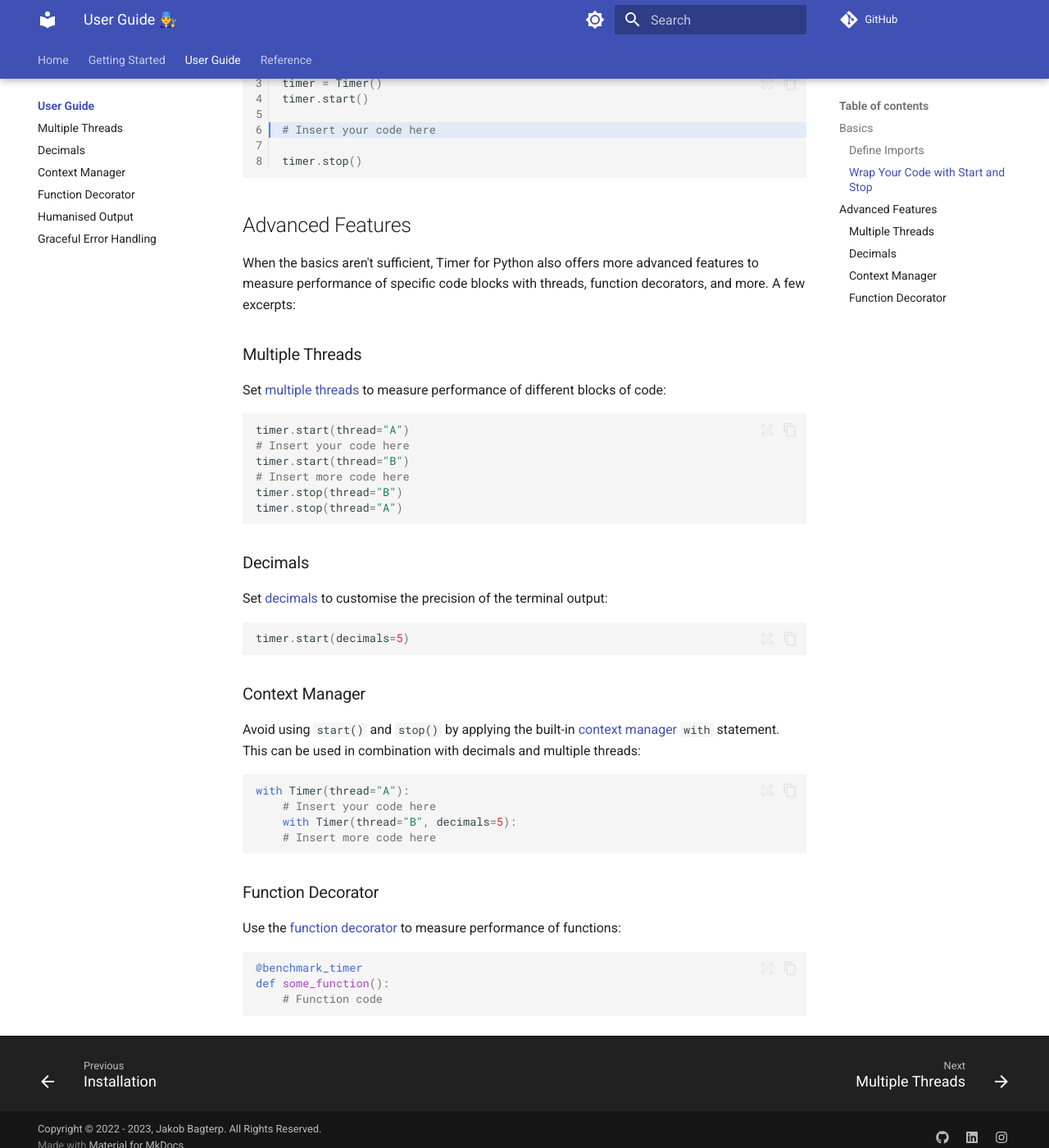
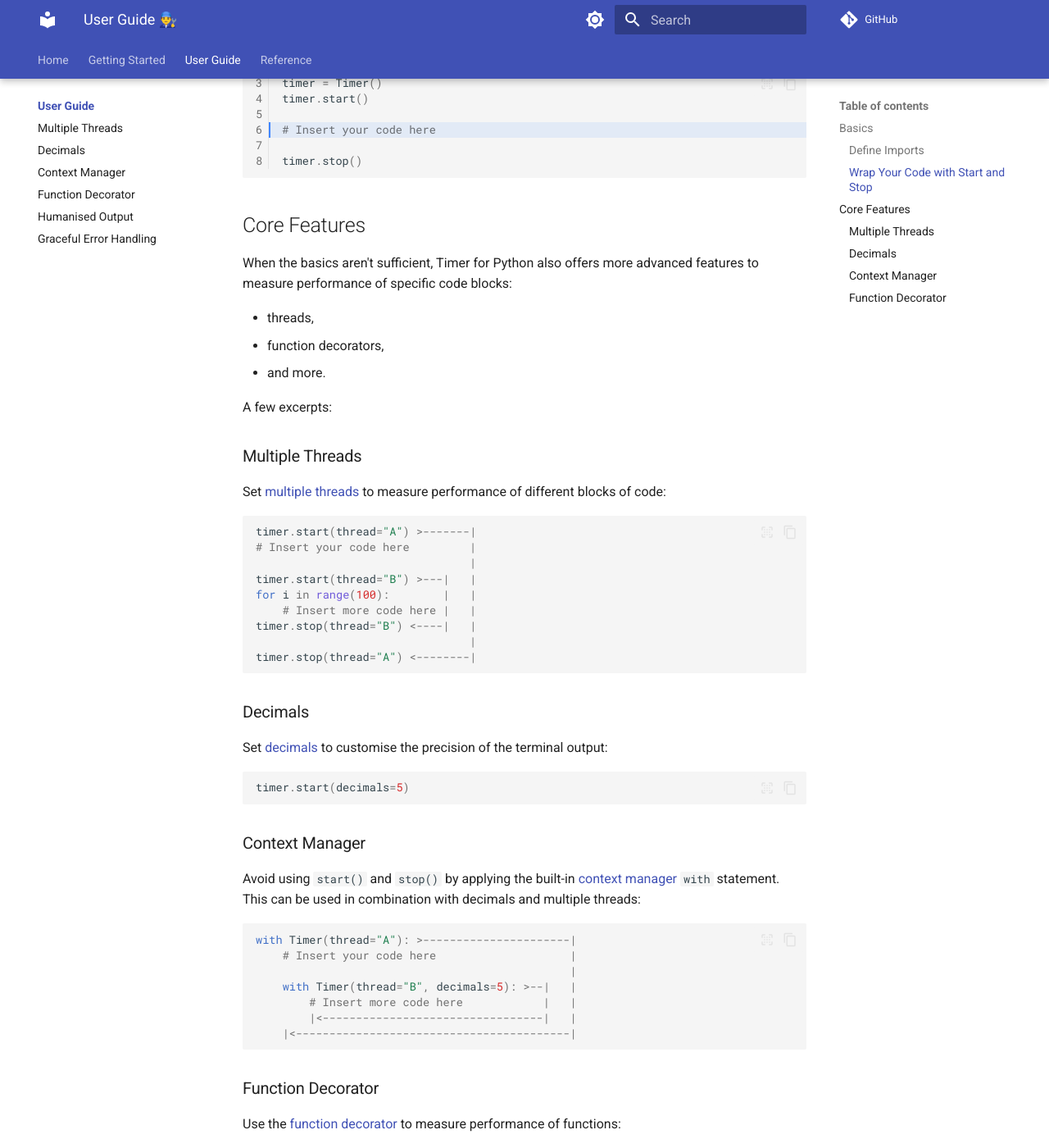
Before and after one commit to jakob-bagterp/timer-for-python, an MkDocs documentation site: the page built from docs/user-guide/index.md, in a window 1280 px wide and 1400 px high, scrolled down 683 px. Shown: the whole window at 82% size. Built offline with MkDocs 1.6.1 and Material for MkDocs 9.7.7, drawn with Linux system fonts in a browser that asks for light colours; comment, search, counter and statistics services are not loaded; the version menu is left out.

Commit message:
Various edits and example updates.

````diff
--- a/docs/user-guide/index.md
+++ b/docs/user-guide/index.md
@@ -13,6 +13,7 @@ Firstly, import the Timer on top of your Python script:
 
 ```python linenums="1"
 from timer import Timer
+
 ```
 
 ### Wrap Your Code with Start and Stop
@@ -27,19 +28,28 @@ timer.start()
 timer.stop()
 ```
 
-## Advanced Features
-When the basics aren't sufficient, Timer for Python also offers more advanced features to measure performance of specific code blocks with threads, function decorators, and more. A few excerpts:
+## Core Features
+When the basics aren't sufficient, Timer for Python also offers more advanced features to measure performance of specific code blocks:
+
+* threads,
+* function decorators,
+* and more.
+
+A few excerpts:
 
 ### Multiple Threads
 Set [multiple threads](multiple-threads.md) to measure performance of different blocks of code:
 
 ```python title=""
-timer.start(thread="A")
-# Insert your code here
-timer.start(thread="B")
-# Insert more code here
-timer.stop(thread="B")
-timer.stop(thread="A")
+timer.start(thread="A") >-------|
+# Insert your code here         |
+                                |
+timer.start(thread="B") >---|   |
+for i in range(100):        |   |
+    # Insert more code here |   |
+timer.stop(thread="B") <----|   |
+                                |
+timer.stop(thread="A") <--------|
 ```
 
 ### Decimals
@@ -53,10 +63,13 @@ timer.start(decimals=5)
 Avoid using `start()` and `stop()` by applying the built-in [context manager](context-manager.md) `with` statement. This can be used in combination with decimals and multiple threads:
 
 ```python title=""
-with Timer(thread="A"):
-    # Insert your code here
-    with Timer(thread="B", decimals=5):
-    # Insert more code here
+with Timer(thread="A"): >----------------------|
+    # Insert your code here                    |
+                                               |
+    with Timer(thread="B", decimals=5): >--|   |
+        # Insert more code here            |   |
+        |<---------------------------------|   |
+    |<-----------------------------------------|
 ```
 
 ### Function Decorator
````
Also changed, not shown: docs/user-guide/decimals.md (+2 -0 lines), docs/user-guide/function-decorator.md (+2 -2 lines), docs/user-guide/graceful-error-handling.md (+1 -3 lines), 1 other file.
